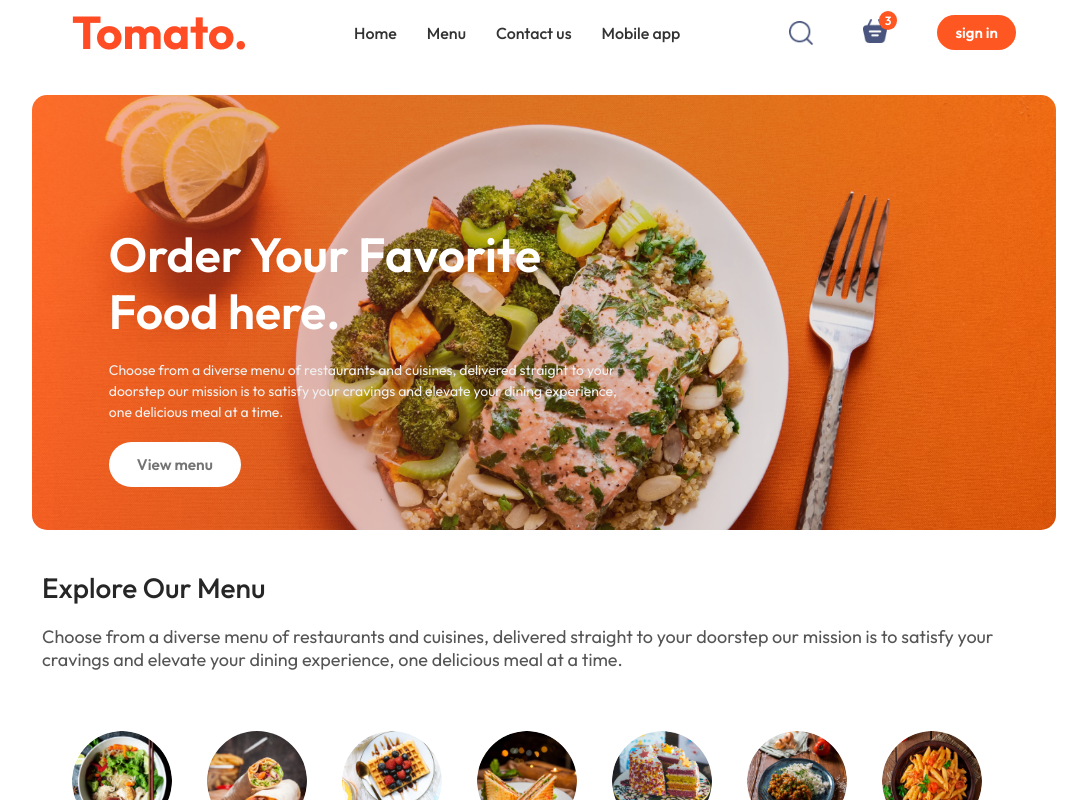
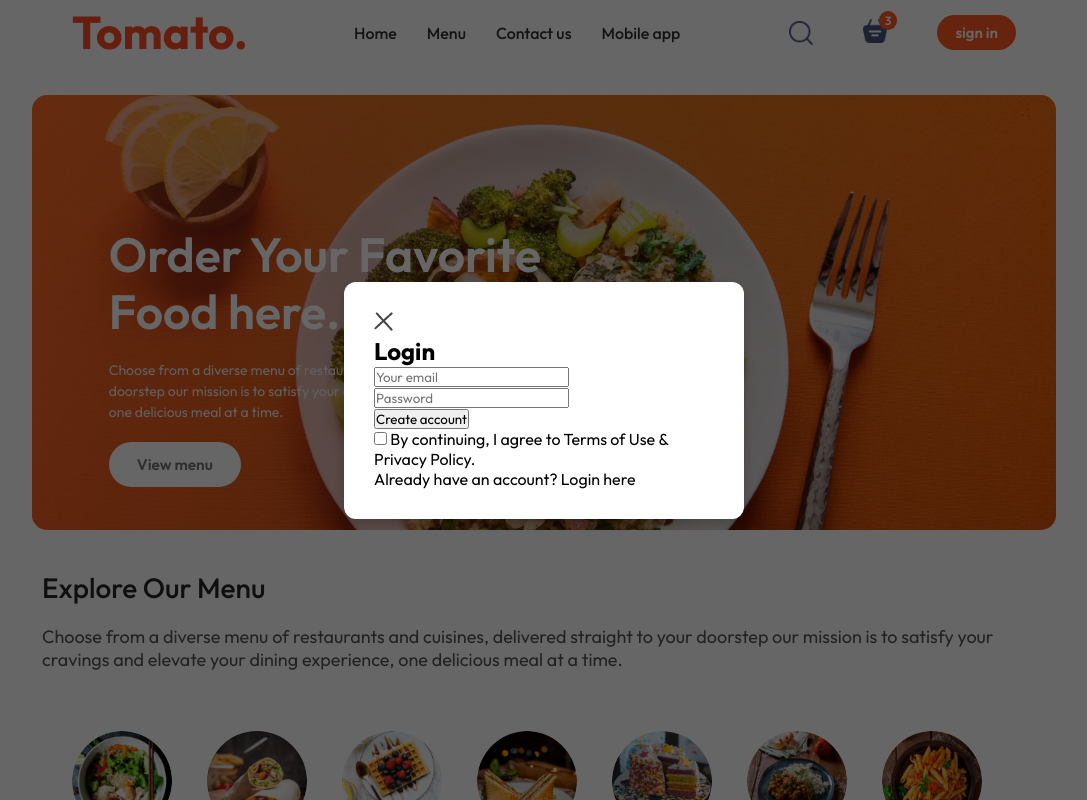
Before and after one commit to harshavardhan314/Food-del, a React (Vite) app in the folder quickeats/: page / in a window 1280 px wide. Both pictures are taken after a click on the button "sign in". Shown: the top 800 px of the page, without its empty margins (96-1183 px from the left). Built offline with nearby package versions, Linux system fonts and the light colour scheme.

Commit message:
created login form

```diff
--- a/quickeats/src/App.jsx
+++ b/quickeats/src/App.jsx
@@ -1,26 +1,27 @@
-import React from 'react'
+import React, { useState } from 'react'
 import Navbar from './components/Navbar/Navbar'
 import { Route, Routes } from 'react-router-dom'
 import Home from './pages/Home/Home'
 import Cart from './pages/Cart/Cart'
 import PlaceOrder from './pages/PlaceOrder/PlaceOrder'
-import Header from './components/Header/Header'
 import Footer from './components/Footer/Footer'
+import Loginpopup from './components/Loginpopup/Loginpopup'
 
 const App = () => {
+  const [login, setLogin] = useState(false);
+
   return (
     <>
-    <div className='app'>
-      <Navbar/>
-      <Routes>
-        <Route path='/' element={<Home/>}/>
-        <Route path='/cart' element={<Cart/>}/>
-        <Route path='/placeorder' element={<PlaceOrder/>}/>
-      </Routes>
-
-
-    </div>
-    <Footer></Footer>
+      <div className='app'>
+        {login && <Loginpopup  setLogin={setLogin}/>}
+        <Navbar setLogin={setLogin} />
+        <Routes>
+          <Route path='/' element={<Home />} />
+          <Route path='/cart' element={<Cart />} />
+          <Route path='/placeorder' element={<PlaceOrder />} />
+        </Routes>
+      </div>
+      <Footer />
     </>
   )
 }
--- /dev/null
+++ b/quickeats/src/components/Loginpopup/Loginpopup.css
@@ -0,0 +1,31 @@
+.login-popup {
+  position: fixed;
+  top: 0;
+  left: 0;
+  width: 100%;
+  height: 100%;
+  background: rgba(0,0,0,0.6); /* dim background */
+  display: flex;
+  align-items: center;
+  justify-content: center;
+  z-index: 999;
+}
+
+.popup-content {
+  background: #fff;
+  padding: 30px;
+  border-radius: 12px;
+  width: 400px;
+  position: relative;
+  box-shadow: 0 4px 12px rgba(0,0,0,0.2);
+}
+
+.close-btn {
+  position: absolute;
+  right: 15px;
+  top: 15px;
+  border: none;
+  background: transparent;
+  font-size: 20px;
+  cursor: pointer;
+}
--- /dev/null
+++ b/quickeats/src/components/Loginpopup/Loginpopup.jsx
@@ -0,0 +1,41 @@
+import React, { useState } from 'react'
+import './Loginpopup.css'
+import { assets } from '../../assets/assets'
+
+const Loginpopup = ({ setLogin }) => {
+
+    const [currstate,setCurrstate]=useState("Login")
+  return (
+    <div className="login-popup">
+        <form action="">
+            <div className="popup-content">
+                <img src={assets.cross_icon} alt="" onClick={()=>{setLogin(false)}} />
+                <h2>{currstate}</h2>
+
+
+        <div className="sign-up-content">
+            {currstate==="Login" ? <></>:<input type="text" placeholder="Your name" />}
+
+          <input type="email" placeholder="Your email" />
+          <input type="password" placeholder="Password" />
+
+          <div className="button">
+            <button>Create account</button>
+          </div>
+
+          <label>
+            <input type="checkbox" />
+            <span> By continuing, I agree to Terms of Use & Privacy Policy.</span>
+          </label>
+
+          <p>Already have an account? <a href="#">Login here</a></p>
+        </div>
+      </div>
+
+        </form>
+
+    </div>
+  )
+}
+
+export default Loginpopup
--- a/quickeats/src/components/Navbar/Navbar.jsx
+++ b/quickeats/src/components/Navbar/Navbar.jsx
@@ -1,7 +1,7 @@
 import React from 'react'
 import './Navbar.css'
 import {assets} from '../../assets/assets'
-const Navbar = () => {
+const Navbar = ({setLogin}) => {
   return (
     <div className='navbar'>
         <img src={assets.logo} alt="logo" className='logo'/>
@@ -16,7 +16,7 @@ const Navbar = () => {
             <div className="cart-icon">
                 <img src={assets.basket_icon} alt="cart" className='nav-icon'/>
             </div>
-             <button className='sign-in'>sign in</button>
+             <button className='sign-in' onClick={()=>setLogin(true)}>sign in</button>
         </div>
     </div>
   )
```
Also changed, not shown: quickeats/src/pages/Signup/Signup.jsx (added, +28 -0 lines), quickeats/src/pages/loginpages/Login.jsx (added, +9 -0 lines), quickeats/src/pages/Signup/Signup.css (added), quickeats/src/pages/loginpages/Login.css (added).
